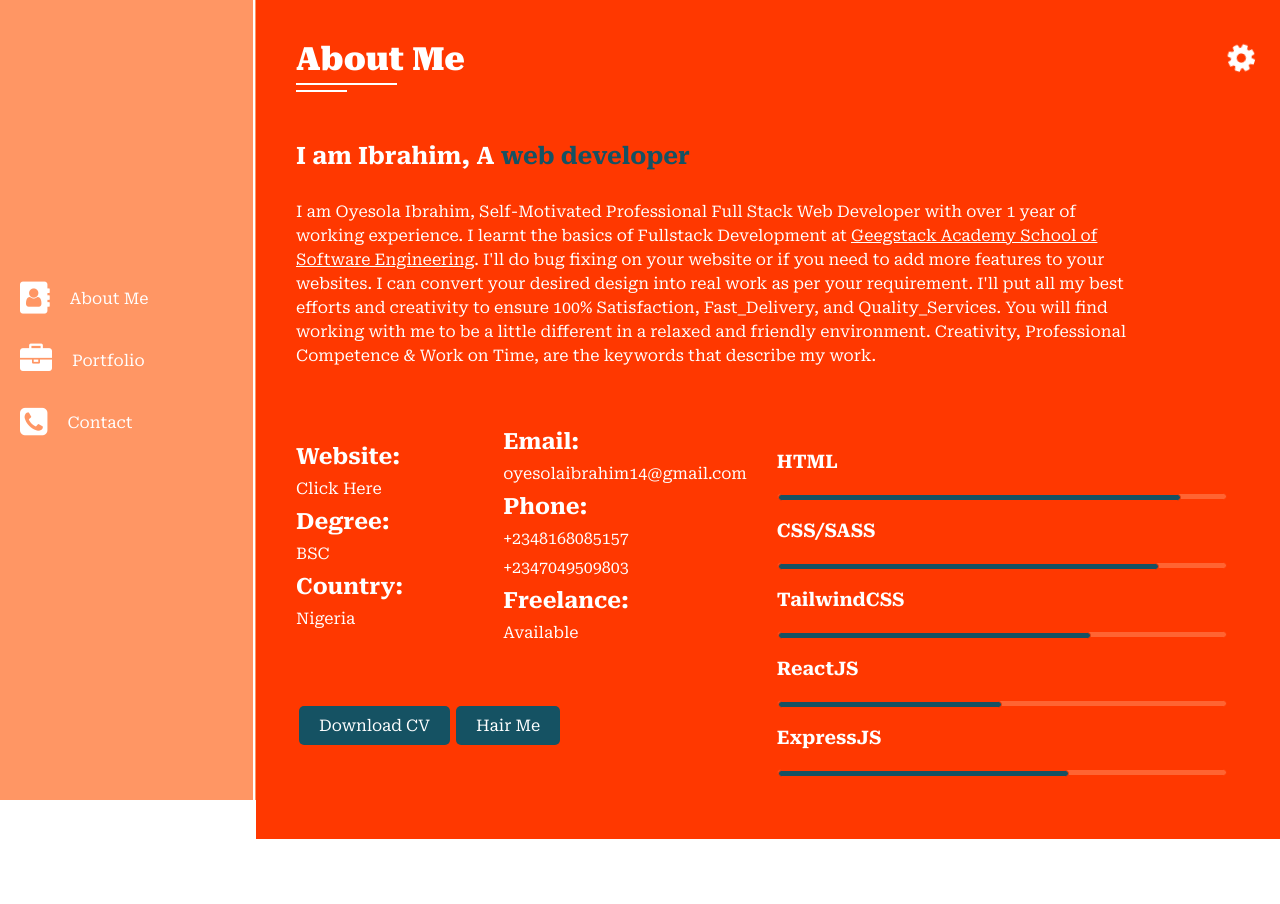
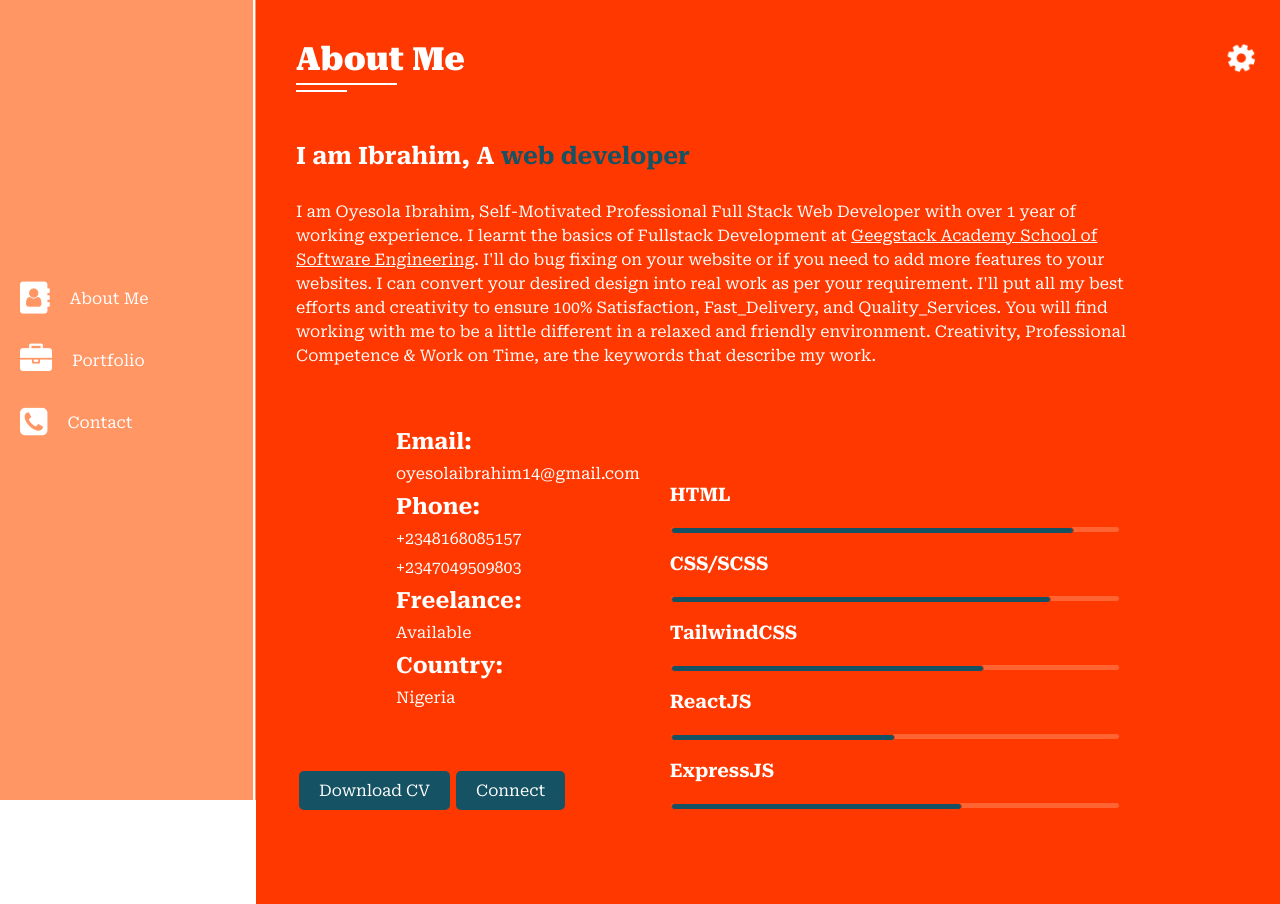
Before and after one commit to oyesolaibrahim/oyesolaibrahim-portfolio, a React (Create React App) app: page /About in a window 1280 px wide. Before the commit the page ends 839 px from the top, so only its background shows below. Built offline with nearby package versions, Linux system fonts and the light colour scheme.

Commit message:
changes to some button content

```diff
--- a/src/App.css
+++ b/src/App.css
@@ -440,7 +440,7 @@ article.portfolio img {
   width: 90.5%;
   height: 0vh;
   position: absolute;
-  bottom: 10.3%;
+  bottom: 9.4%;
   left: 5%;
   overflow: hidden;
   display: flex;
--- a/src/components/About.jsx
+++ b/src/components/About.jsx
@@ -149,18 +149,14 @@ const About = () => {
                             <div>
                                 <div className="flex flex-ul">
                                     <ul id="ul-1">
-                                        <div className="details">
+                                        {/*<div className="details">
                                             <li class="h3">Website:</li>
                                             <li><a href="#" id="click-here">Click Here</a></li>
                                         </div>
                                         <div className="details">
                                             <li class="h3">Degree:</li>
                                             <li>BSC</li>
-                                        </div>
-                                        <div className="details">
-                                             <li class="h3">Country:</li>
-                                            <li>Nigeria</li>
-                                        </div>
+                                        </div>*/}
                                     </ul>
                                     <ul id="ul-2">
                                         <div className="details email">
@@ -176,11 +172,16 @@ const About = () => {
                                              <li className="h3">Freelance:</li>
                                             <li>Available</li>
                                         </div>
+                                        <div className="details">
+                                             <li class="h3">Country:</li>
+                                            <li>Nigeria</li>
+                                        </div>
                                     </ul>
                                 </div>
                                 <div id="button-container">
                                     <a style={{backgroundColor: theme.buttonBackgroundColor}} class="button" href="assets/profilep.jpg" download="oyesolaCV">Download CV</a>
-                                    <a style={{backgroundColor: theme.buttonBackgroundColor}} class="button" href="contact.html">Hair Me</a>
+                                    {/*<a style={{backgroundColor: theme.buttonBackgroundColor}} class="button" href="/Contact">Connect</a>*/}
+                                    <Link style={{backgroundColor: theme.buttonBackgroundColor}} class="button" to="/Contact">Connect</Link>
                                 </div>
                             </div>
                             <div id="technologies">
@@ -191,7 +192,7 @@ const About = () => {
                                     </div>
                                 </div>
                                 <div>
-                                    <h3>CSS/SASS</h3>
+                                    <h3>CSS/SCSS</h3>
                                     <div id="css-level" style={{ backgroundColor: theme.technologiesBackgroundColor, border: theme.technologiesBorder}}>
                                         <div id="css-percentage" style={{backgroundColor: theme.technologiesPercentagesBackgroundColor}}></div>
                                     </div>
--- a/src/components/Portfolio.jsx
+++ b/src/components/Portfolio.jsx
@@ -37,9 +37,9 @@ const Portfolio = () => {
           buttonBackgroundColor: '#00C7FF',
           spanBackgroundColor: '#00C7FF',
           technologiesBackgroundColor: '#d9b650',
-          technologiesBorder: '1px solid #807664',
+          technologiesBorder: '0.5px solid #83580b',
           technologiesPercentagesBackgroundColor: '#00C7FF',
-          technologiesPercentagesBorder: '1px solid #83580b',
+          technologiesPercentagesBorder: '0.5px solid #83580b',
           h3BackgroundColor: '#00C7FF',
           navDivbackgroundColor: '#ca9e1a',
           labelsBackgroundColor: '#d9b650',
```
